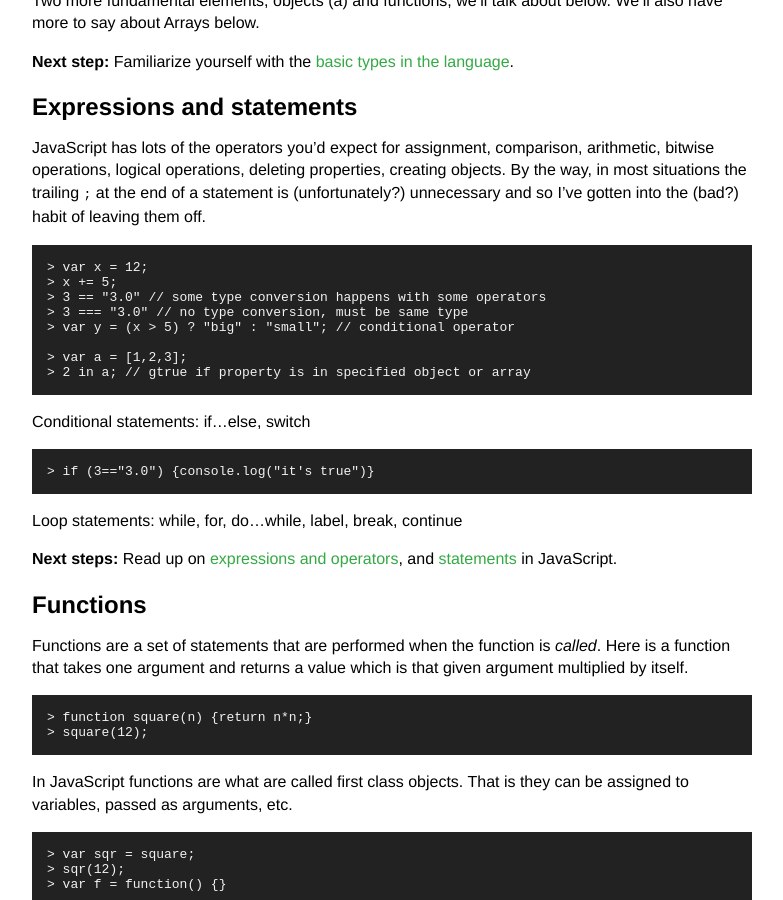
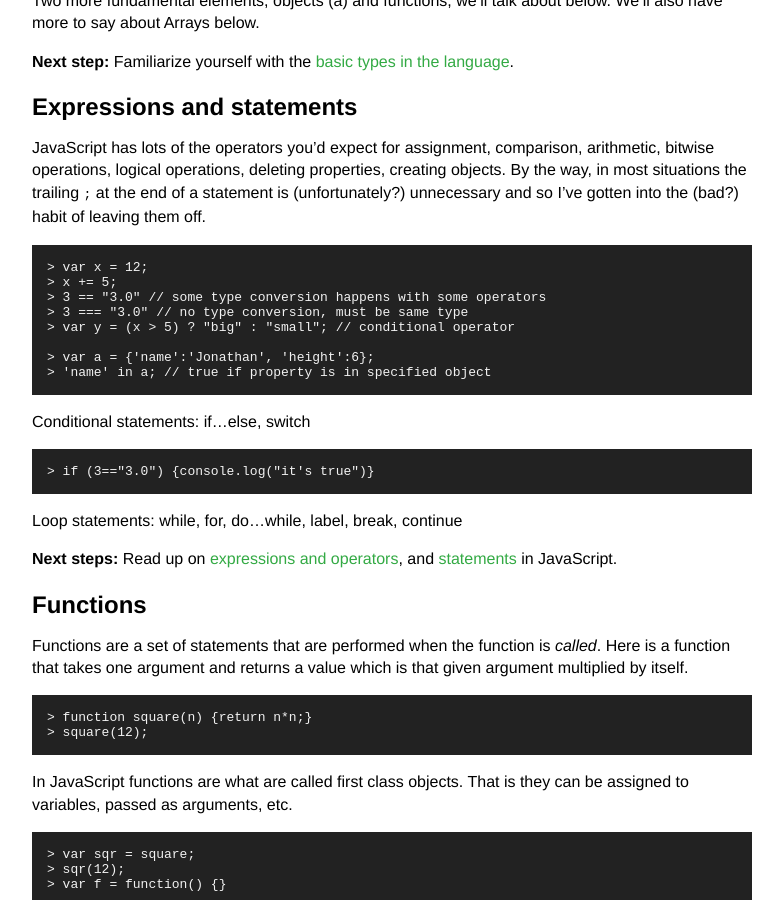
Before and after one commit to sillito/websystems, a Jekyll site: the page built from materials/javascript.markdown, in a window 1280 px wide and 900 px high, scrolled down 1675 px. Shown: the whole window, without its empty margins (248-1031 px from the left). Built offline with Jekyll 4.4.1, drawn with Linux system fonts in a browser that asks for light colours; Markdown is read by kramdown in place of the engine named in the settings.

Commit message:
correct error with 'in' property

```diff
--- a/materials/javascript.markdown
+++ b/materials/javascript.markdown
@@ -63,8 +63,8 @@ JavaScript has lots of the operators you'd expect for assignment, comparison, ar
 	> 3 === "3.0" // no type conversion, must be same type
 	> var y = (x > 5) ? "big" : "small"; // conditional operator
 
-	> var a = [1,2,3];
-	> 2 in a; // gtrue if property is in specified object or array
+	> var a = {'name':'Jonathan', 'height':6};
+	> 'name' in a; // true if property is in specified object
 
 Conditional statements: if...else, switch
 
```
